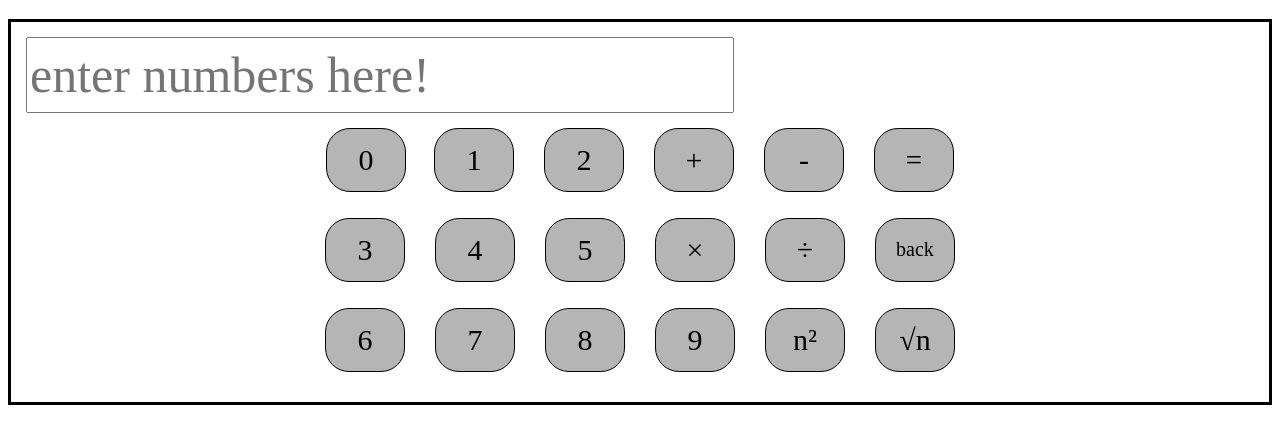
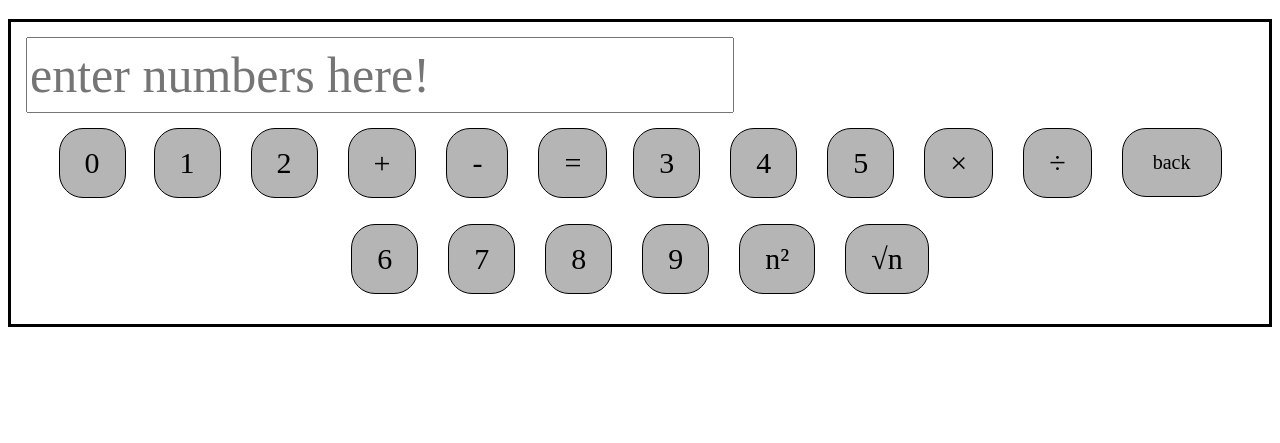
Before and after one commit to Allo128/calc., a plain HTML site: page index.html in a window 1280 px wide. Shown: the part 61-504 px from the top of the page. Drawn offline with Linux system fonts and the light colour scheme; a web font is replaced by a local one.

Commit message:
Update style.css

```diff
--- a/style.css
+++ b/style.css
@@ -27,8 +27,8 @@ tr,td{
 }
 button{
   display: inline-block;
-  width: 80px;
-  height: 64px;
+  /*width: 80px;
+  height: 64px;*/
   margin: 12px;
   border: 1px solid black;
   border-radius: 24px;
@@ -37,8 +37,10 @@ button{
   text-align: center;
 }
 button:not(#back){
+  padding: 17px 25px;
   font-size: 30px;
 }
 #back{
+  padding: 22px 30px;
   font-size: 20px;
 }
```
